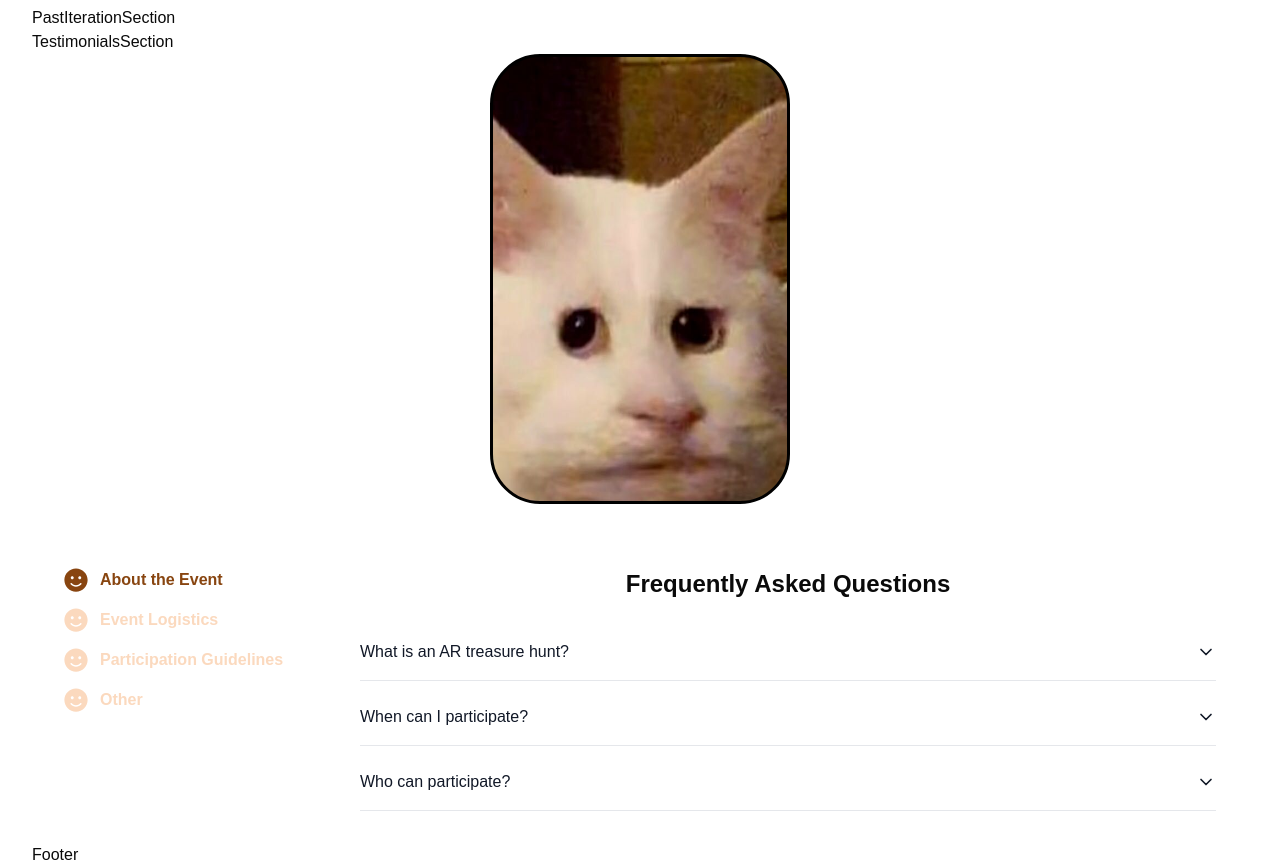
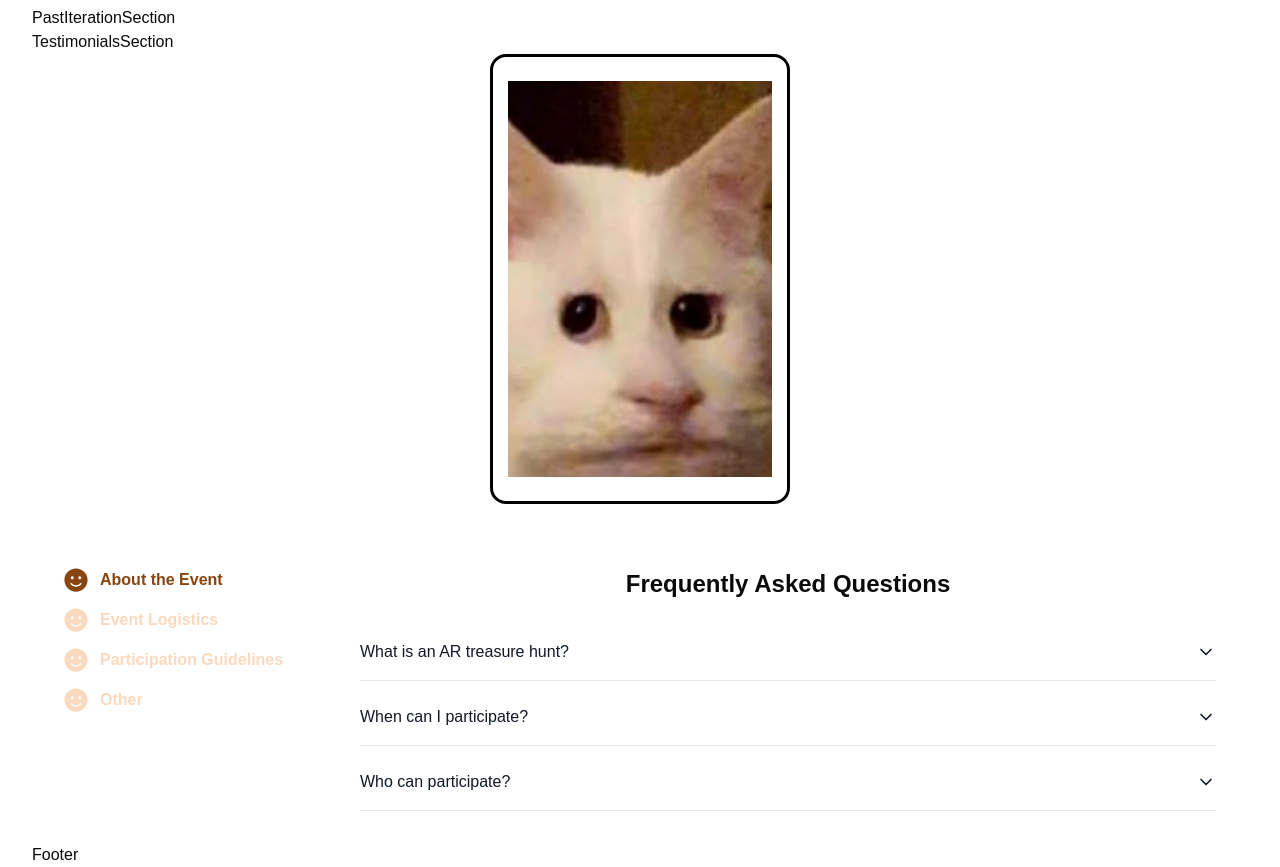
Before and after one commit to AR-Treasure-Hunt/theWebsite, a React (Vite) app: page / in a window 1280 px wide. Built offline with nearby package versions, Linux system fonts and the light colour scheme; no server answers; a web font is replaced by a local one.

Commit message:
adjusted the image to the center of the card

```diff
--- a/src/sections/LandingSection/components/TeamSection/team.css
+++ b/src/sections/LandingSection/components/TeamSection/team.css
@@ -17,11 +17,13 @@ body {
 
 /* Enable 3D perspective for the card flip effect */
 .wrapper {
+
 	perspective: 900px; /* Sets the distance of the viewpoint for 3D effect */
 }
 
 /* Styling for the card itself */
 .single-card {
+
 	text-align: center; /* Center the content inside the card */
 	transition: all 1.5s ease; /* Replacing the cubic-bezier with a smooth 'ease' transition */
 	transform-style: preserve-3d; /* Preserve 3D transformations for child elements */
@@ -48,19 +50,36 @@ body {
 .front {
 	cursor: pointer; /* Change the cursor to pointer to indicate interactivity */
 	height: 100%; /* Full height of the card */
-	background-image: url(test.jpg); /* Set a background image for the front side */
-	-webkit-backface-visibility: hidden; /* Hide the back face again for WebKit browsers */
+	width: 100%; /* Full width of the card */
+	background-color: #fff; /* Optional: Set a background color for contrast */
+	border-radius: 16px; /* Rounded corners */
+	-webkit-backface-visibility: hidden; /* Hide the back face for WebKit browsers */
 	backface-visibility: hidden; /* Hide the back face in 3D space */
-	border-radius: 50px; /* Rounded corners */
-	background-size: cover; /* Ensure the background image covers the entire card */
-	background-position: center center; /* Center the background image */
+	display: flex; /* Use flexbox for centering */
+	align-items: center; /* Center items vertically */
+	justify-content: center; /* Center items horizontally */
+	padding: 20px; /* Add padding to create space around the image */
+	box-sizing: border-box; /* Include padding in the total height and width */
 }
+
+.front::before {
+	content: ""; /* Create a pseudo-element for the background image */
+	background-image: url(test.jpg); /* Set the background image */
+	background-size: contain; /* Ensure the image fits within the space */
+	background-repeat: no-repeat; /* Prevent the image from repeating */
+	background-position: center; /* Center the image */
+	width: 90%; /* Full width of the padded area */
+	height: 100%; /* Full height of the padded area */
+	position: absolute; /* Position it absolutely within the parent */
+
+}
+
 
 /* Styling for the back side of the card */
 .back {
 	transform: rotateY(180deg); /* Rotate the back side to make it hidden initially */
 	position: absolute; /* Position the back side on top of the front */
-	border-radius: 50px; /* Rounded corners for the back side */
+	border-radius: 16px; /* Rounded corners for the back side */
 	height: 450px; /* Same height as the front */
 	background: #fff; /* White background for the back */
 }
```
Also changed, not shown: src/sections/LandingSection/components/TeamSection/test.jpg.
